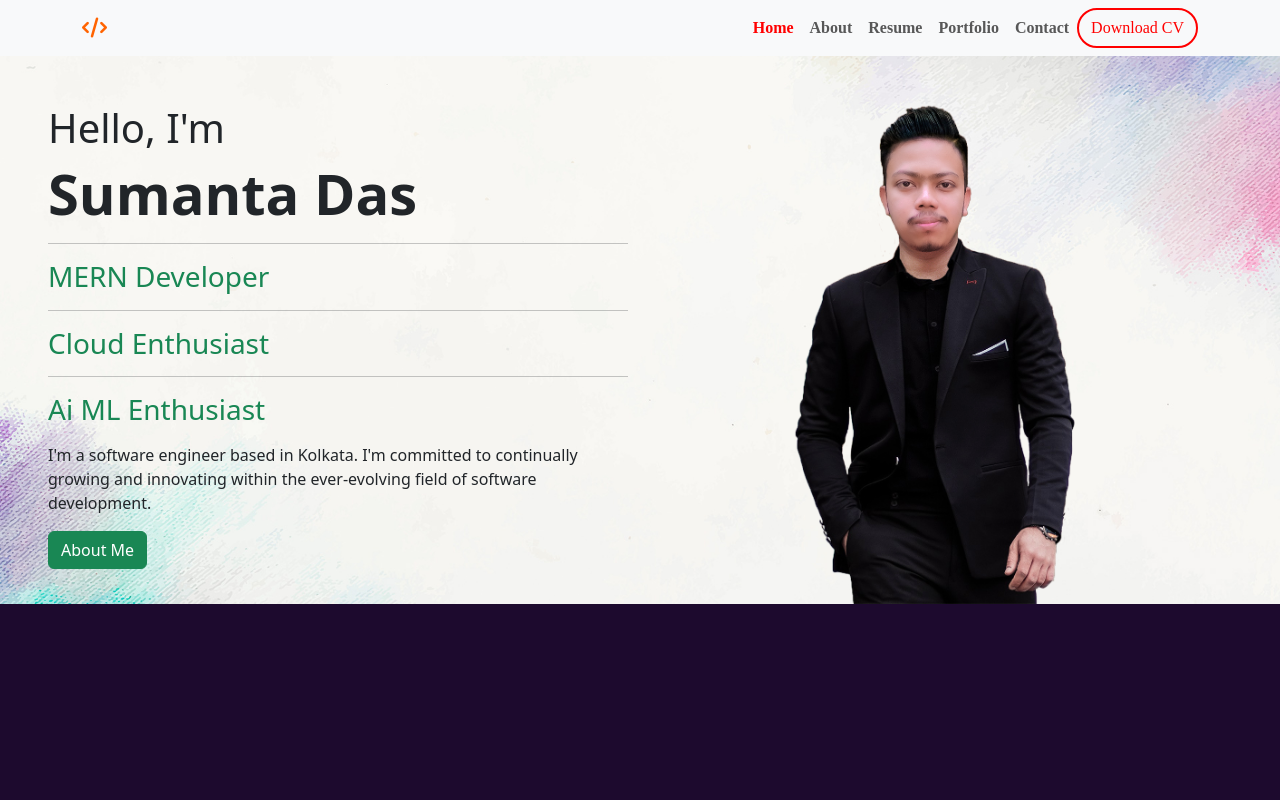
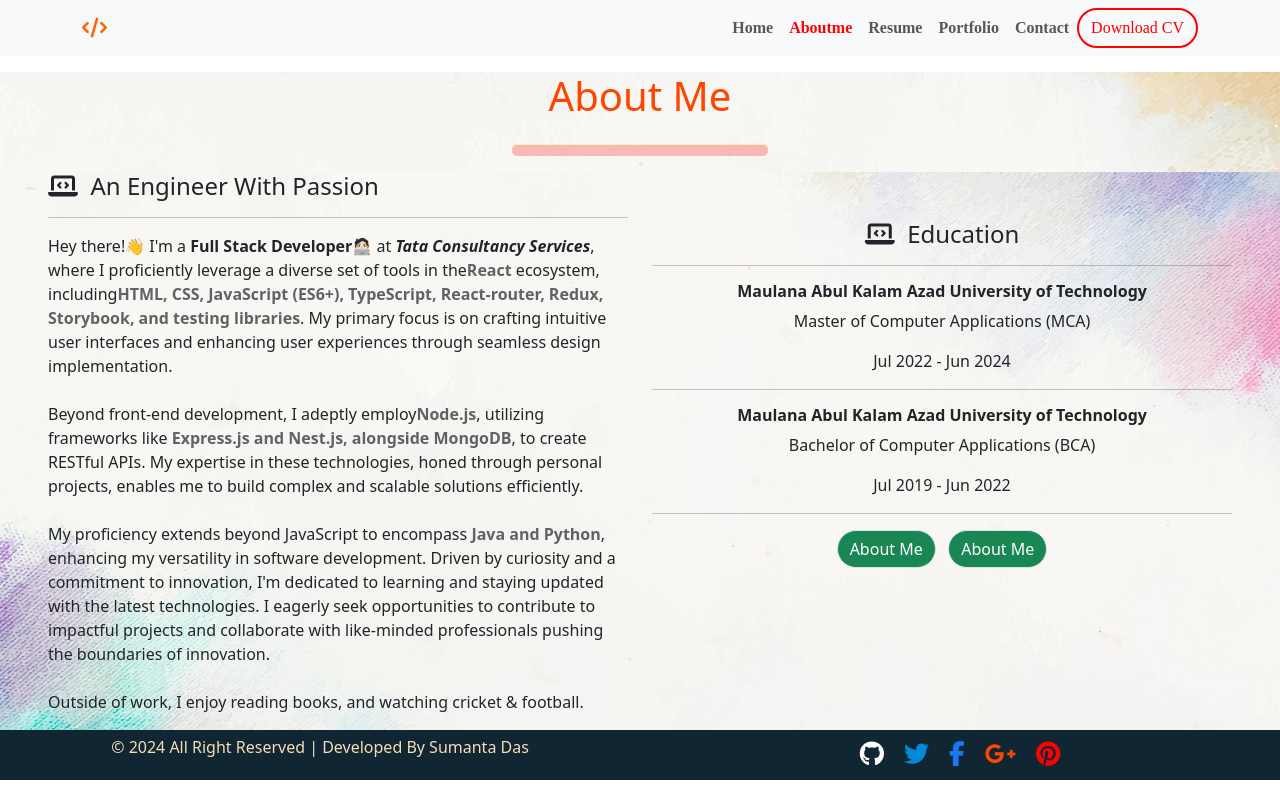
Before and after one commit to sdklick/sumanta_dev_client, a React (Vite) app: page /aboutme in a window 1280 px wide. Built offline with nearby package versions, Linux system fonts and the light colour scheme; a web font is replaced by a local one.

Commit message:
some component add

```diff
--- a/package.json
+++ b/package.json
@@ -12,7 +12,8 @@
   "dependencies": {
     "bootstrap": "^5.3.3",
     "react": "^18.3.1",
-    "react-dom": "^18.3.1"
+    "react-dom": "^18.3.1",
+    "react-router-dom": "^7.0.2"
   },
   "devDependencies": {
     "@eslint/js": "^9.13.0",
--- a/src/App.jsx
+++ b/src/App.jsx
@@ -1,15 +1,23 @@
-import React from 'react'
+import React, { Children } from "react";
 import "../node_modules/bootstrap/dist/css/bootstrap.css";
 import "../node_modules/bootstrap/dist/js/bootstrap.bundle.js";
-import "./App.css"
-import Navbar from './components/Navbar.jsx';
+import Navbar from "./components/Navbar.jsx";
+import Aboutme from "./components/Aboutme.jsx";
+import Home from "./components/Home.jsx";
+import { createBrowserRouter, RouterProvider } from "react-router-dom";
+import Layout from "./components/Layout.jsx";
+const App = () => {
+  const myrouter = createBrowserRouter([
+    {
+      path: "/",
+      element: <Layout />,
+      children: [
+        { path: "/", element: <Home /> },
+        { path: "/aboutme", element: <Aboutme /> },
+      ],
+    },
+  ]);
+  return <RouterProvider router={myrouter} />;
+};
 
-const App = () => {
-  return (
-    <>
-    <Navbar/>
-    </>
-  )
-}
-
-export default App
+export default App;
--- /dev/null
+++ b/src/components/Aboutme.jsx
@@ -0,0 +1,111 @@
+import React from "react";
+import "../styles/aboutme.css";
+
+const Aboutme = () => {
+  return (
+    <>
+      <section id="about-me">
+        <div class="team-title mt-3">
+          <h1>About Me</h1>
+          <hr
+            class="ahr"
+            style={{
+              width: "20%",
+              backgroundColor: "red",
+              height: "15px",
+              borderColor: "gold",
+              borderRadius: "5px",
+            }}
+          />
+        </div>
+        <div class="container-fluid  px-5 bg-light banner-background d-grid">
+          <div class="row">
+            <div class="col-md-6 col-12 column">
+              <h4 class="mb-2">
+                <i class="fas fa-laptop-code"></i>&nbsp;&nbsp;An Engineer With
+                Passion
+              </h4>
+              <hr />
+              <p>
+                Hey there!👋 I'm a <b>Full Stack Developer</b>🧑🏻&zwj;💻 at{" "}
+                <b>
+                  <i>Tata Consultancy Services</i>
+                </b>
+                , where I proficiently leverage a diverse set of tools in the
+                <b style={{ color: "#5f6368" }}>React</b> ecosystem, including
+                <b style={{ color: "#5f6368" }}>
+                  HTML, CSS, JavaScript (ES6+), TypeScript, React-router, Redux,
+                  Storybook, and testing libraries
+                </b>
+                . My primary focus is on crafting intuitive user interfaces and
+                enhancing user experiences through seamless design
+                implementation.
+                <br />
+                <br />
+                Beyond front-end development, I adeptly employ
+                <b style={{ color: "#5f6368" }}>Node.js</b>, utilizing
+                frameworks like{" "}
+                <b style={{ color: "#5f6368" }}>
+                  Express.js and Nest.js, alongside MongoDB
+                </b>
+                , to create RESTful APIs. My expertise in these technologies,
+                honed through personal projects, enables me to build complex and
+                scalable solutions efficiently.
+                <br />
+                <br />
+                My proficiency extends beyond JavaScript to encompass{" "}
+                <b style={{ color: "#5f6368" }}>Java and Python</b>, enhancing
+                my versatility in software development. Driven by curiosity and
+                a commitment to innovation, I'm dedicated to learning and
+                staying updated with the latest technologies. I eagerly seek
+                opportunities to contribute to impactful projects and
+                collaborate with like-minded professionals pushing the
+                boundaries of innovation.
+                <br />
+                <br />
+                Outside of work, I enjoy reading books, and watching cricket
+                &amp; football.
+              </p>
+            </div>
+
+            <div class="col-md-6 col-12 mt-5">
+              <h4 class="mb-2 text-center">
+                <i class="fas fa-laptop-code"></i>&nbsp;&nbsp;Education
+              </h4>
+
+              <hr />
+              <h6 class="fw-bold text-center">
+                Maulana Abul Kalam Azad University of Technology
+              </h6>
+              <p className="text-center">
+                Master of Computer Applications (MCA)
+              </p>
+              <p className="text-center">Jul 2022 - Jun 2024</p>
+              <hr />
+              <h6 class="fw-bold text-center">
+                Maulana Abul Kalam Azad University of Technology
+              </h6>
+              <p className="text-center">
+                Bachelor of Computer Applications (BCA)
+              </p>
+              <p className="text-center">Jul 2019 - Jun 2022</p>
+              <hr />
+
+              <div className="text-center">
+                <a href="#" class="btn btn-success border rounded-pill">
+                  About Me
+                </a>
+                &nbsp;&nbsp;&nbsp;
+                <a href="#" class="btn btn-success border rounded-pill">
+                  About Me
+                </a>
+              </div>
+            </div>
+          </div>
+        </div>
+      </section>
+    </>
+  );
+};
+
+export default Aboutme;
--- /dev/null
+++ b/src/components/Footer.jsx
@@ -0,0 +1,43 @@
+import React from "react";
+import "../styles/footer.css"
+
+const Footer = () => {
+  return (
+    <>
+      <footer>
+        <div class="footer2">
+          <div class="copyright">
+            <p style={{ width: "85%", textAlign: "center" }}>
+               &copy; 2024 All Right Reserved | Developed By Sumanta
+              Das
+            </p>
+          </div>
+          <div class="sociallink">
+            <i
+              class="fa fa-github"
+              style={{ fontSize: "25px", color: "white" }}
+            ></i>
+            <i
+              class="fa fa-twitter"
+              style={{ fontSize: "25px", color: "#008ad8" }}
+            ></i>
+            <i
+              class="fa fa-facebook"
+              style={{ fontSize: "25px", color: "#1877f2" }}
+            ></i>
+            <i
+              class="fab fa-google-plus-g"
+              style={{ fontSize: "25px", color: "orangered" }}
+            ></i>
+            <i
+              class="fa fa-pinterest"
+              style={{ fontSize: "25px", color: "red" }}
+            ></i>
+          </div>
+        </div>
+      </footer>
+    </>
+  );
+};
+
+export default Footer;
--- /dev/null
+++ b/src/components/Home.jsx
@@ -0,0 +1,35 @@
+import React from "react";
+import "../styles/navbar.css";
+
+const Home = () => {
+  return (
+    <>
+      <div class="container-fluid  px-5 pt-5 bg-light banner-background d-grid">
+        <div class="row">
+          <div class="col-md-6 col-12 column">
+            <h1 class="mb-2">Hello, I'm</h1>
+            <h2 class="display-4 fw-bold">Sumanta Das</h2>
+            <hr />
+            <h3 style={{ color: "orangered" }}>MERN Developer</h3>
+            <hr />
+            <h3 style={{ color: "orangered" }}>Cloud Enthusiast</h3>
+            <hr />
+            <h3 style={{ color: "orangered" }}>Ai ML Enthusiast</h3>
+            <p class="mt-3">
+              I'm a software engineer based in Kolkata. I'm committed to
+              continually growing and innovating within the ever-evolving field
+              of software development.
+            </p>
+            <a href="#" class="btn btn-success border rounded-pill">
+              About Me
+            </a>
+          </div>
+
+          <div class="col-md-6 col-12 profile-photo"></div>
+        </div>
+      </div>
+    </>
+  );
+};
+
+export default Home;
--- /dev/null
+++ b/src/components/Layout.jsx
@@ -0,0 +1,16 @@
+import React from "react";
+import Navbar from "./Navbar";
+import { Outlet } from "react-router-dom";
+import Footer from "./Footer";
+
+const Layout = () => {
+  return (
+    <>
+      <Navbar />
+      <Outlet />
+      <Footer/>
+    </>
+  );
+};
+
+export default Layout;
--- a/src/components/Navbar.jsx
+++ b/src/components/Navbar.jsx
@@ -1,5 +1,6 @@
 import React from "react";
 import "../styles/navbar.css";
+import { NavLink } from "react-router-dom";
 const Navbar = () => {
   return (
     <>
@@ -25,14 +26,14 @@ const Navbar = () => {
           <div class="collapse navbar-collapse" id="navbarNav">
             <ul class="navbar-nav ms-auto">
               <li class="nav-item">
-                <a class="nav-link active" href="#">
+                <NavLink to="/" className="nav-link" aria-current="page">
                   Home
-                </a>
+                </NavLink>
               </li>
               <li class="nav-item">
-                <a class="nav-link" href="#">
-                  About
-                </a>
+                <NavLink to="/aboutme" className="nav-link">
+                  Aboutme
+                </NavLink>
               </li>
               <li class="nav-item">
                 <a class="nav-link" href="#">
@@ -58,31 +59,6 @@ const Navbar = () => {
           </div>
         </div>
       </nav>
-
-      <div class="container-fluid  px-5 pt-5 bg-light banner-background d-grid">
-        <div class="row">
-          <div class="col-md-6 col-12 column">
-            <h1 class="mb-2">Hello, I'm</h1>
-            <h2 class="display-4 fw-bold">Sumanta Das</h2>
-            <hr/>
-            <h3 class="text-success">MERN Developer</h3>
-            <hr/>
-            <h3 class="text-success">Cloud Enthusiast</h3>
-            <hr/>
-            <h3 class="text-success">Ai ML Enthusiast</h3>
-            <p class="mt-3">
-              I'm a software engineer based in Kolkata. I'm committed to
-              continually growing and innovating within the ever-evolving field
-              of software development.
-            </p>
-            <a href="#" class="btn btn-success">
-              About Me
-            </a>
-          </div>
-
-          <div class="col-md-6 col-12 profile-photo"></div>
-        </div>
-      </div>
 
       {/* <nav>
         <section className="navtitle">
--- /dev/null
+++ b/src/styles/aboutme.css
@@ -0,0 +1,12 @@
+.team-title {
+    height: 100px;
+    width: 100%;
+    display: flex;
+    flex-direction: column;
+    justify-content: center;
+    align-items: center;
+    text-align: center;
+    overflow: auto;
+    color: orangered;
+    background-image: url("../assets/background-cover.jpg");
+}
--- /dev/null
+++ b/src/styles/footer.css
@@ -0,0 +1,49 @@
+footer .footer2 {
+    width: 100%;
+    height: 50px;
+    display: flex;
+}
+
+footer .footer2 .copyright,
+.sociallink {
+    width: 50%;
+    height: 50px;
+    display: flex;
+    justify-content: center;
+    align-items: center;
+    background-color: #112633;
+    color: wheat;
+    gap: 20px;
+    overflow: auto;
+}
+
+@media screen and (max-width: 1060px) {
+
+    footer .footer2 {
+        flex-direction: column;
+        height: 120px;
+    }
+
+    footer .footer2 .copyright,
+    .sociallink {
+        width: 100%;
+        height: 120px;
+
+    }
+
+}
+@media screen and (max-width: 490px) {
+
+    footer .footer2 {
+        flex-direction: column;
+        height: 150px;
+    }
+
+    footer .footer2 .copyright,
+    .sociallink {
+        width: 100%;
+        height: 150px;
+
+    }
+
+}
--- a/src/styles/navbar.css
+++ b/src/styles/navbar.css
@@ -41,5 +41,19 @@ nav {
     background-position: center;
     background-repeat: no-repeat;
     background-size: contain;
-    height: 500px;
+    height: 550px;
 }
+
+@media screen and (max-width: 400px) {
+    .profile-photo {
+        height: 400px;
+    }
+
+}
+
+@media screen and (max-width: 315px) {
+    .profile-photo {
+        height: 300px;
+    }
+
+}
```
Also changed, not shown: 1 other file (tests, documents, lock files or other folders).
